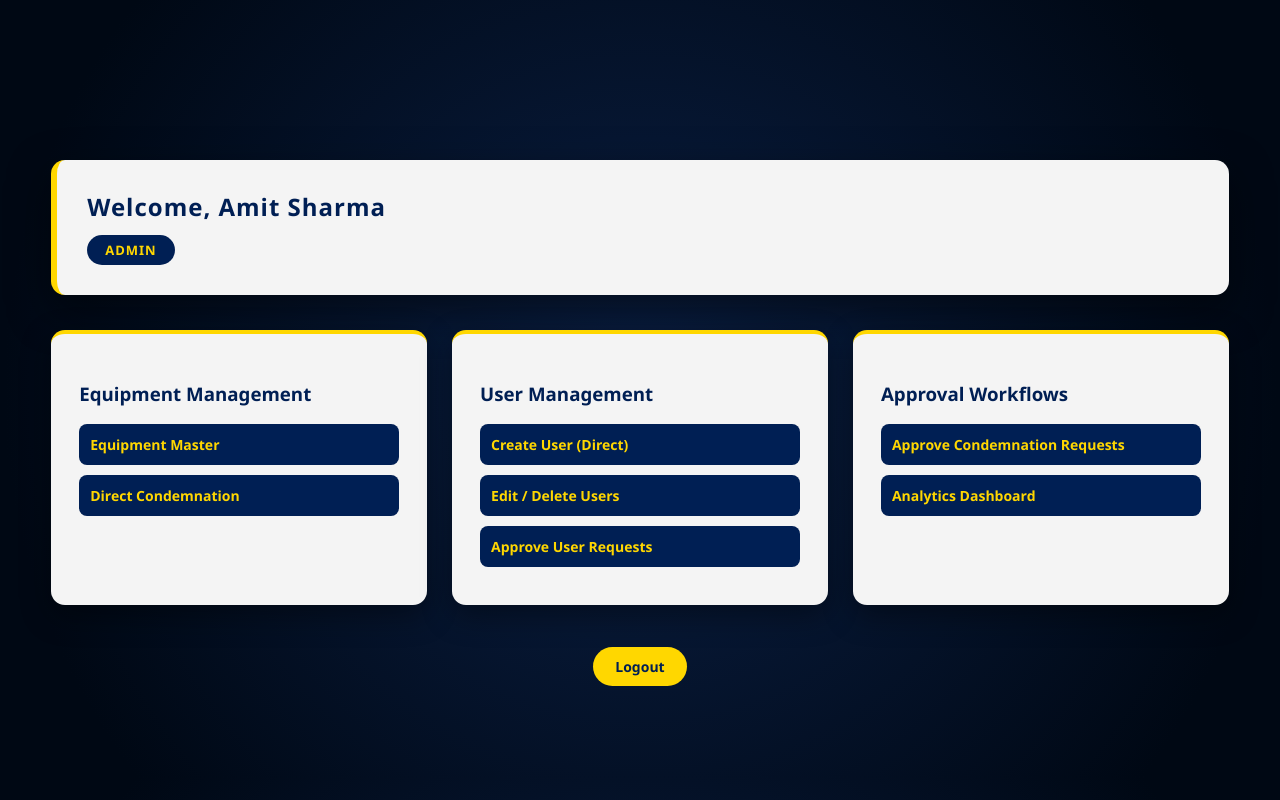
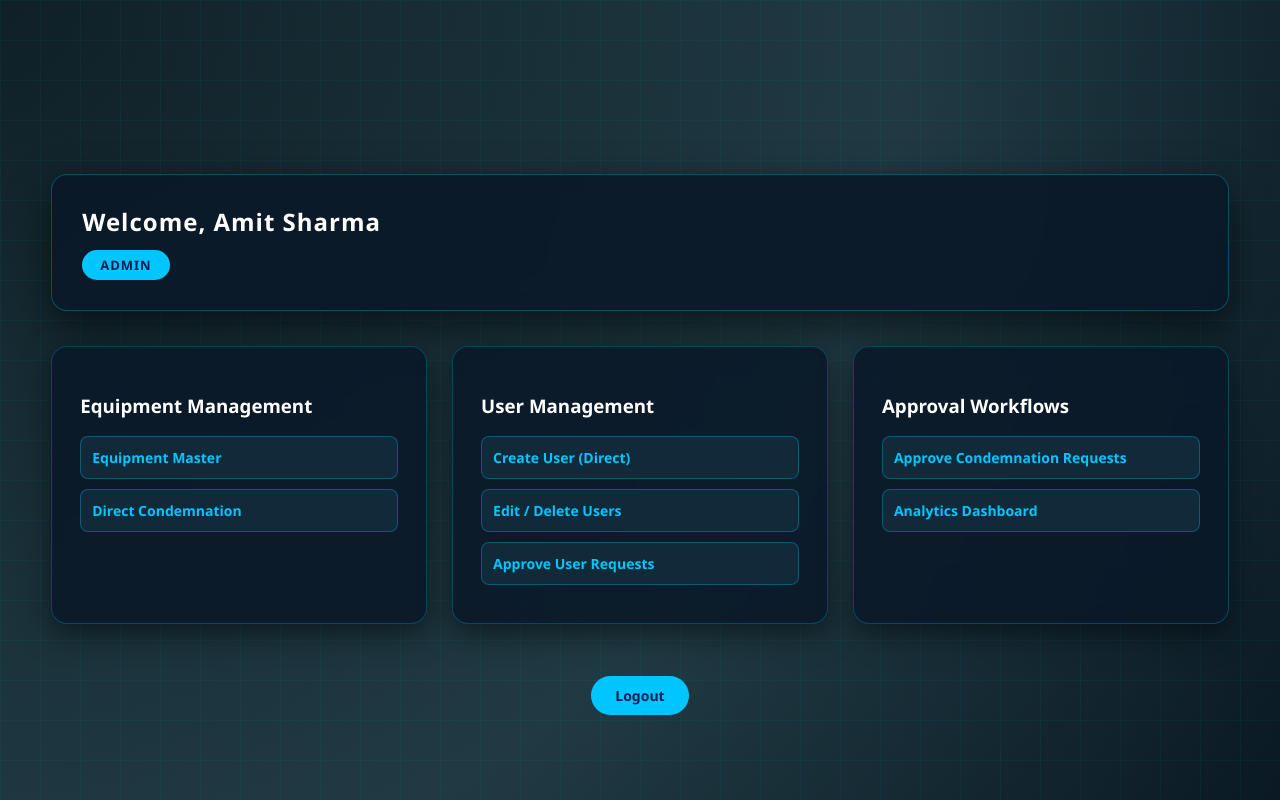
Before and after one commit to priyankahub/IT_ASSET_MANAGEMENT, a PHP site: page /dashboard.php in a window 1280 px wide. Run offline with PHP 8.4, Linux system fonts and the light colour scheme; a user stored in the database is signed in.

Commit message:
dashboard page

```diff
--- a/dashboard.php
+++ b/dashboard.php
@@ -16,39 +16,84 @@ $name = $_SESSION['name'];
 <title>Dashboard</title>
 
 <style>
+
+/* ===== BODY ===== */
 body{
     margin:0;
-    padding:40px 0;
-    min-height:30vh;
+    padding:0;
+    min-height:100vh;
     font-family:'Segoe UI',sans-serif;
-    background:radial-gradient(circle at center,#0a1f44 0%,#000814 85%);
+    background:
+        radial-gradient(circle at top left,#0f2027,#203a43 60%,#0a1923);
     display:flex;
     align-items:center;
     justify-content:center;
+    color:#fff;
+}
+
+/* Tech grid overlay */
+body::before{
+    content:"";
+    position:fixed;
+    width:100%;
+    height:100%;
+    background-image:
+        linear-gradient(rgba(0,198,255,0.05) 1px, transparent 1px),
+        linear-gradient(90deg, rgba(0,198,255,0.05) 1px, transparent 1px);
+    background-size:40px 40px;
+    pointer-events:none;
 }
 
 /* ===== Container ===== */
 .container{
     width:92%;
     max-width:1200px;
-    margin:120px auto 60px auto;
+    margin:140px auto 60px auto;
 }
 
-/* ===== Header Card ===== */
+/* ===== Army Header ===== */
+.top-header{
+    text-align:center;
+    margin-bottom:30px;
+}
+
+.top-header img{
+    height:70px;
+    transition:0.4s ease;
+}
+
+.top-header img:hover{
+    transform:scale(1.1) rotate(-2deg);
+}
+
+.top-header h1{
+    margin:10px 0 0;
+    font-size:22px;
+    letter-spacing:2px;
+    color:#00c6ff;
+}
+
+/* ===== Welcome Header Card ===== */
 .header{
-    background:#f4f4f4;
+    background:rgba(10,25,40,0.9);
     padding:30px;
-    border-radius:14px;
-    box-shadow:0 15px 40px rgba(0,0,0,0.5);
+    border-radius:16px;
+    box-shadow:0 15px 40px rgba(0,0,0,0.6);
     margin-bottom:35px;
-    border-left:6px solid #FFD700;
+    border:1px solid rgba(0,198,255,0.3);
+    backdrop-filter:blur(8px);
+    transition:0.3s;
+}
+
+.header:hover{
+    box-shadow:0 20px 50px rgba(0,0,0,0.8);
 }
 
 .header h2{
     margin:0;
-    color:#001f54;
     font-weight:700;
     letter-spacing:1px;
+    color:#ffffff;
 }
 
 /* Role Badge */
@@ -58,8 +103,8 @@ body{
     padding:6px 18px;
     border-radius:20px;
     font-size:13px;
-    background:#001f54;
-    color:#FFD700;
+    background:#00c6ff;
+    color:#001f54;
     font-weight:bold;
     letter-spacing:1px;
 }
@@ -73,23 +118,43 @@ body{
 
 /* ===== Card Styling ===== */
 .card{
-    background:#f4f4f4;
+    background:rgba(10,25,40,0.88);
     padding:28px;
-    border-radius:14px;
-    box-shadow:0 10px 30px rgba(0,0,0,0.4);
-    transition:0.3s ease;
-    border-top:4px solid #FFD700;
+    border-radius:16px;
+    box-shadow:0 10px 30px rgba(0,0,0,0.5);
+    transition:0.4s ease;
+    border:1px solid rgba(0,198,255,0.25);
+    backdrop-filter:blur(6px);
+    position:relative;
+    overflow:hidden;
 }
 
 .card:hover{
-    transform:translateY(-6px);
-    box-shadow:0 20px 45px rgba(0,0,0,0.6);
+    transform:translateY(-8px);
+    box-shadow:0 20px 50px rgba(0,0,0,0.9);
+    border-color:#00c6ff;
+}
+
+/* glow animation sweep */
+.card::before{
+    content:"";
+    position:absolute;
+    top:0;
+    left:-100%;
+    width:100%;
+    height:100%;
+    background:linear-gradient(120deg,transparent,rgba(0,198,255,0.2),transparent);
+    transition:0.6s;
+}
+
+.card:hover::before{
+    left:100%;
 }
 
 .card h3{
     margin-bottom:18px;
-    color:#001f54;
     font-weight:700;
+    color:#ffffff;
 }
 
 /* ===== Buttons ===== */
@@ -97,23 +162,26 @@ body{
     display:block;
     margin:10px 0;
     padding:11px;
-    background:#001f54;
-    color:#FFD700;
+    background:#102a3a;
+    color:#00c6ff;
     text-decoration:none;
     border-radius:8px;
     font-size:14px;
     font-weight:bold;
-    transition:0.3s;
+    transition:0.3s ease;
+    border:1px solid rgba(0,198,255,0.3);
 }
 
 .card a:hover{
-    background:#FFD700;
+    background:#00c6ff;
     color:#001f54;
+    box-shadow:0 5px 15px rgba(0,198,255,0.6);
+    transform:translateX(4px);
 }
 
 /* ===== Logout ===== */
 .logout{
-    margin-top:50px;
+    margin-top:60px;
     text-align:center;
 }
 
@@ -121,17 +189,20 @@ body{
     color:#001f54;
     font-size:14px;
     text-decoration:none;
-    background:#FFD700;
-    padding:10px 22px;
+    background:#00c6ff;
+    padding:10px 24px;
     border-radius:25px;
     font-weight:bold;
     transition:0.3s;
 }
 
 .logout a:hover{
-    background:#e6c200;
+    background:#0099cc;
+    box-shadow:0 5px 20px rgba(0,198,255,0.8);
 }
+
 </style>
+
 </head>
 
 <body>
```
